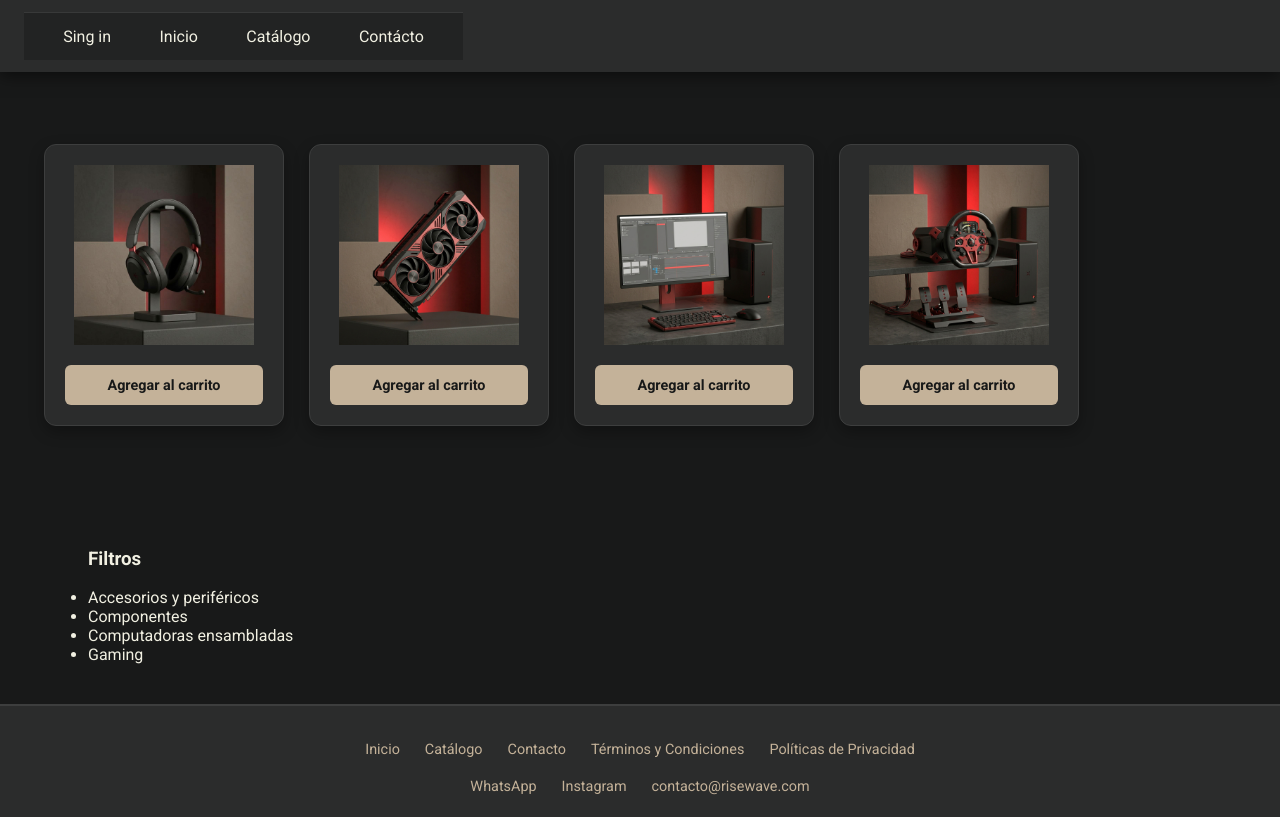
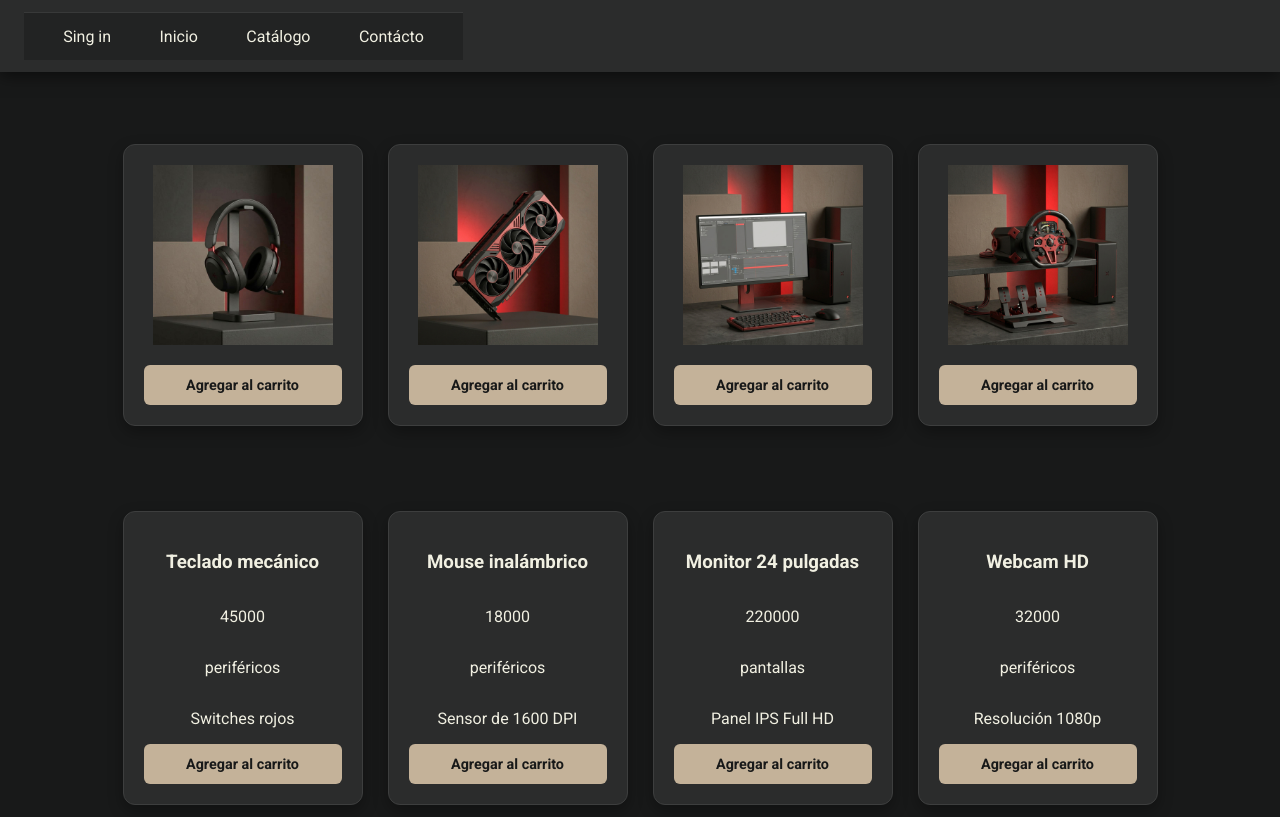
Before and after one commit to luiselcure/front_end_js, a plain HTML site: page catalog.html in a window 1280 px wide. Shown: the part 84-901 px from the top of the page. Drawn offline with Linux system fonts and the light colour scheme.

Commit message:
Primera versión de catalogo programada

```diff
--- a/catalog.html
+++ b/catalog.html
@@ -55,16 +55,7 @@
 
             <div id="prod-container"></div>
 
-    <!-- 2. El molde invisible. El navegador lee esto pero NO lo dibuja en pantalla -->
-    <template id="molde-producto">
-        <div class="tarjeta-producto">
-            <img class="prod-img" src="" alt="Imagen de referencia">
-            <h3 class="prod-titulo"></h3>
-            <p class="prod-descripcion"></p>
-            <div class="prod-precio"></div>
-            <button class="btn-comprar">Sumar al proyecto</button>
-        </div>
-    </template>
+
 
         </section>
 
--- a/script.js
+++ b/script.js
@@ -1,3 +1,4 @@
+//Creación de las tarjetas a partir de un array de objetos
 const catalogo = [
   { titulo: "Teclado mecánico", precio: 45000, categoria: "periféricos", descripcion: "Switches rojos" },
   { titulo: "Mouse inalámbrico", precio: 18000, categoria: "periféricos", descripcion: "Sensor de 1600 DPI" },
@@ -7,14 +8,42 @@ const catalogo = [
   { titulo: "Pad mouse", precio: 6000, categoria: "accesorios", descripcion: "Superficie de tela" },
 ];
 
+const container = document.getElementById('prod-container')
+
+//la función crea
 function createCard(producto){
+  //La constante se usa para definir el elemento creado y luego se le asigna un nombre de clase.
     const card=document.createElement("div")
-    card.classNam='card'
+    card.className='fpr'
 
     const name =document.createElement('h3')
     name.textContent= producto.titulo
 
+    const price= document.createElement('p')
+    price.textContent=producto.precio
+
+    const categorie= document.createElement('p')
+    categorie.textContent=producto.categoria
+
+    const description= document.createElement('p')
+    description.textContent=producto.descripcion
+
+    const btn = document.createElement('button')
+    btn.className='addCart-btn'
+    btn.textContent = 'Agregar al carrito'
 
 
 
-}
+    card.appendChild(name)
+    card.appendChild(price)
+    card.appendChild(categorie)
+    card.appendChild(description)
+    card.appendChild(btn)
+
+    return card
+  }
+//Revisa cada producto dentro del array del catalogo y luego muestra cada tarjeta individualmente dentro del contenedor
+  catalogo.forEach(producto => {
+    const card = createCard(producto)
+    container.appendChild(card)
+  })
--- a/styles.css
+++ b/styles.css
@@ -251,7 +251,7 @@ h1 {
 }
 
 /* Estilos de sección de productos destacados */
-.featured-products {
+.featured-products, #prod-container{
     display: flex;
     justify-content: center;
     align-items: stretch;
```
